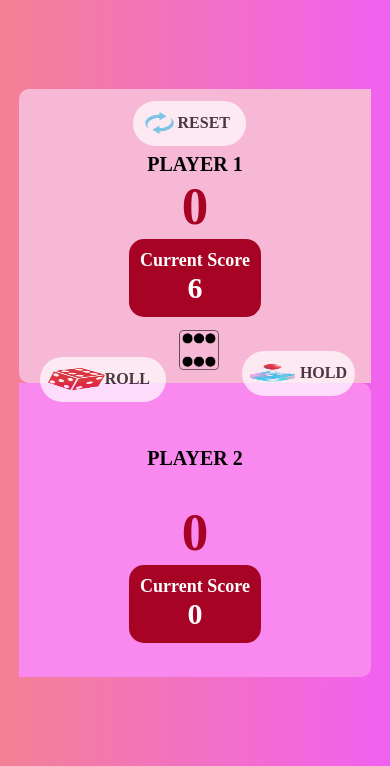
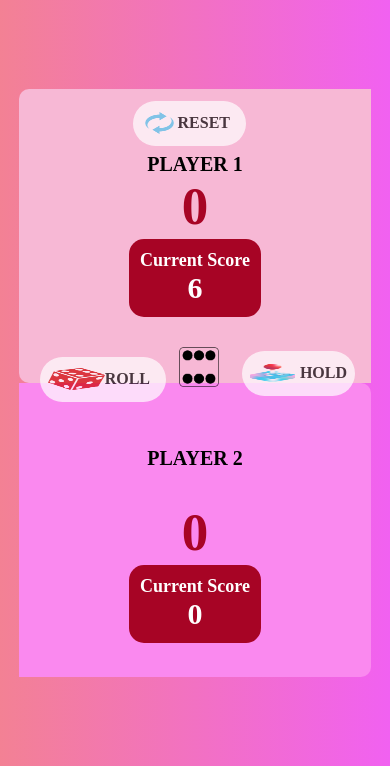
Before and after one commit to Aanand-shukla/Dice-Game, a plain HTML site: page index.html in a window 390 px wide. Both pictures are taken after a click on the element "ROLL". Shown: the part 78-844 px from the top of the page. Drawn offline with Linux system fonts and the light colour scheme.

```diff
--- a/style.css
+++ b/style.css
@@ -329,7 +329,7 @@
 
     .dices img {
         position: absolute;
-        top: 46%;
+        top: 48%;
         left: 51%;
         transform: translate(-50%, 50%);
         width: 40px;
```
